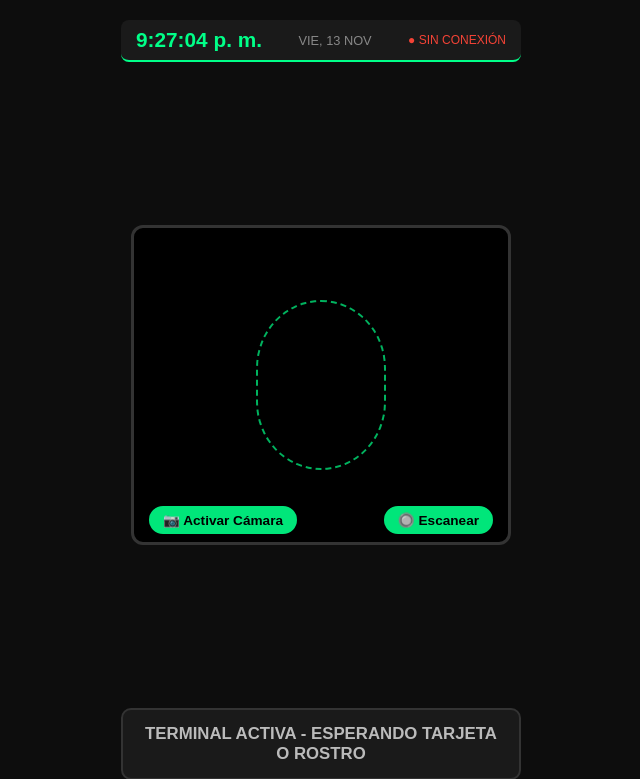
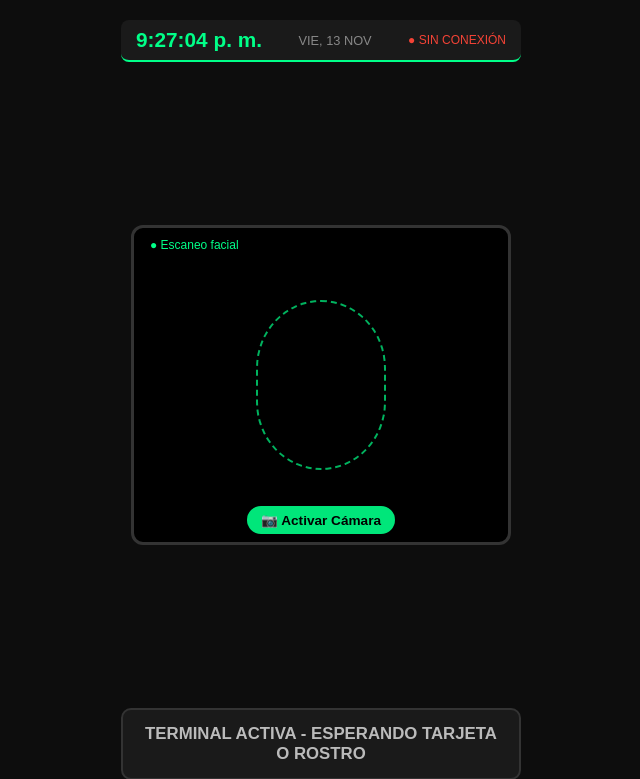
Before and after one commit to ELPOLLOVSKY/Proyecto-Chapa-NFC, a Flask app: page /celular in a window 1280 px wide. Shown: the top 779 px of the page, without its empty margins (319-959 px from the left). Run offline with Flask 3, Linux system fonts and the light colour scheme; data that the repository does not hold is empty.

Commit message:
Celular: escaneo facial automatico, sin boton
- La camara del celular revisa el rostro cada 1,2 s sin que nadie toque nada
- Sin persona frente a la camara no se registra nada
- Una persona reconocida no se vuelve a abrir durante 8 s
- Un rostro desconocido se registra como maximo una vez cada 5 s

Co-Authored-By: Claude Haiku 5.5 <noreply@anthropic.com>
Claude-Session: https://claude.ai/code/session_01WiomfoU2ReWiamnqTRaid2

```diff
--- a/app.py
+++ b/app.py
@@ -147,6 +147,20 @@ def registrar_log(uid, usuario, estado, detalle):
             writer.writeheader()
         writer.writerow(fila)
     sincronizar_firebase("POST", "/logs.json", fila)
+
+
+def ultimo_evento_coincide(uid, estado, detalle, segundos):
+    """True si el último registro es igual a este evento y ocurrió hace menos de 'segundos'."""
+    logs = leer_logs()
+    if not logs:
+        return False
+    u = logs[-1]
+    try:
+        ts = int(u.get("timestamp") or 0)
+    except ValueError:
+        return False
+    return (u.get("uid", "") == uid and u.get("estado") == estado
+            and u.get("detalle") == detalle and time.time() - ts < segundos)
 
 
 def encolar_comando(item):
@@ -338,8 +352,8 @@ def api_verificar_rostro():
 
         rasgos_vivo = extraer_rasgos(imagen)
         if rasgos_vivo is None:
-            registrar_log("", "Desconocido", "DENEGADO", "ROSTRO_NO_DETECTADO")
-            return jsonify({"success": False, "mensaje": "❌ No se detectó un rostro"})
+            # Sin rostro frente a la cámara: no es un evento, no se registra
+            return jsonify({"success": False, "sin_rostro": True, "mensaje": "Sin rostro"})
 
         usuarios = cargar_usuarios_locales()
         mejor_uid, mejor_similitud = None, -1.0
@@ -353,13 +367,17 @@ def api_verificar_rostro():
 
         if mejor_uid is not None and mejor_similitud >= UMBRAL_SIMILITUD:
             nombre = nombre_de(usuarios[mejor_uid])
-            registrar_log(mejor_uid, nombre, "PERMITIDO", "RECONOCIMIENTO_FACIAL")
-            # Abrir la chapa: el motor recibe la orden y la envía al Arduino
-            encolar_comando({"cmd": "OK", "origen": "FACIAL", "uid": mejor_uid,
-                             "nombre": nombre, "ts": time.time()})
+            # Si la misma persona acaba de entrar, no se vuelve a abrir ni a registrar
+            if not ultimo_evento_coincide(mejor_uid, "PERMITIDO", "RECONOCIMIENTO_FACIAL", 8):
+                registrar_log(mejor_uid, nombre, "PERMITIDO", "RECONOCIMIENTO_FACIAL")
+                # Abrir la chapa: el motor recibe la orden y la envía al Arduino
+                encolar_comando({"cmd": "OK", "origen": "FACIAL", "uid": mejor_uid,
+                                 "nombre": nombre, "ts": time.time()})
             return jsonify({"success": True, "mensaje": f"✅ Autorizado: {nombre}"})
 
-        registrar_log("", "Desconocido", "DENEGADO", "ROSTRO_NO_RECONOCIDO")
+        # Rostro desconocido frente a la cámara: se registra como máximo una vez cada 5 segundos
+        if not ultimo_evento_coincide("", "DENEGADO", "ROSTRO_NO_RECONOCIDO", 5):
+            registrar_log("", "Desconocido", "DENEGADO", "ROSTRO_NO_RECONOCIDO")
         return jsonify({"success": False, "mensaje": "❌ Rostro no reconocido"})
 
     except RuntimeError as e:
--- a/templates/celular.html
+++ b/templates/celular.html
@@ -70,6 +70,17 @@
             cursor: pointer;
             z-index: 10;
         }
+        #escaneo {
+            position: absolute;
+            top: 8px;
+            left: 8px;
+            font-size: 0.75rem;
+            color: #00ff88;
+            background: rgba(0, 0, 0, 0.6);
+            padding: 2px 8px;
+            border-radius: 10px;
+            z-index: 10;
+        }
 
         /* BANNER DE ESTADO */
         #banner-estado {
@@ -126,8 +137,8 @@
     <div class="terminal-screen">
         <video id="webcam" autoplay playsinline muted></video>
         <div class="face-frame"></div>
-        <button class="btn-accion" style="left: 15px;" onclick="activarCamaraManual()">📷 Activar Cámara</button>
-        <button class="btn-accion" style="right: 15px;" onclick="capturarYVerificarRostro()">🔘 Escanear</button>
+        <div id="escaneo">● Escaneo facial</div>
+        <button class="btn-accion" onclick="activarCamaraManual()">📷 Activar Cámara</button>
     </div>
 
     <div id="banner-estado" class="estado-inactivo">
@@ -151,8 +162,12 @@
             MALA_LECTURA: "ERROR DE LECTURA DE TARJETA"
         };
         const MOSTRAR_EVENTO_SEGUNDOS = 6;
+        const INTERVALO_ESCANEO_MS = 1200;
+        const ANCHO_ESCANEO = 320;   // se envía una imagen chica: basta para reconocer la cara
         let avisoCamara = null;
         let fotoActual = null;
+        let escaneoIniciado = false;
+        let pausaHasta = 0;          // después de un resultado, se espera antes del siguiente escaneo
 
         function pintarBanner(clase, titulo, datos) {
             const banner = document.getElementById('banner-estado');
@@ -199,6 +214,7 @@
             }
         }
 
+        // ----- Cámara -----
         async function activarCamaraManual() {
             // En el celular, el navegador bloquea la cámara si la página no es HTTPS
             if (!window.isSecureContext || !navigator.mediaDevices || !navigator.mediaDevices.getUserMedia) {
@@ -211,47 +227,53 @@
                 });
                 document.getElementById('webcam').srcObject = stream;
                 avisoCamara = null;
+                if (!escaneoIniciado) {
+                    escaneoIniciado = true;
+                    escanearRostroAuto();
+                }
             } catch (err) {
                 avisoCamara = `⚠️ No se pudo abrir la cámara (${err.name})`;
             }
         }
 
+        // ----- Escaneo facial automático (sin botones) -----
+        async function escanearRostroAuto() {
+            const video = document.getElementById('webcam');
+            if (video.videoWidth && Date.now() >= pausaHasta) {
+                const escala = ANCHO_ESCANEO / video.videoWidth;
+                const canvas = document.createElement('canvas');
+                canvas.width = ANCHO_ESCANEO;
+                canvas.height = Math.round(video.videoHeight * escala);
+                canvas.getContext('2d').drawImage(video, 0, 0, canvas.width, canvas.height);
+                try {
+                    const r = await fetch('/api/verificar_rostro', {
+                        method: 'POST',
+                        headers: { 'Content-Type': 'application/json' },
+                        body: JSON.stringify({ imagen: canvas.toDataURL('image/jpeg', 0.8), auto: true })
+                    }).then(res => res.json());
+
+                    if (r.success) {
+                        pausaHasta = Date.now() + 6000;      // ya autorizado: no volver a abrir enseguida
+                    } else if (r.sin_rostro) {
+                        pausaHasta = 0;                      // nadie frente a la cámara: seguir revisando
+                    } else {
+                        pausaHasta = Date.now() + 2500;      // rostro no reconocido: pausa corta
+                    }
+                } catch (err) {
+                    pausaHasta = Date.now() + 3000;          // sin conexión: esperar y reintentar
+                }
+            }
+            setTimeout(escanearRostroAuto, INTERVALO_ESCANEO_MS);
+        }
+
+        // ----- Reloj -----
         function actualizarReloj() {
             const ahora = new Date();
             document.getElementById('reloj').innerText = ahora.toLocaleTimeString('es-CL');
             document.getElementById('fecha').innerText = ahora.toLocaleDateString('es-CL', { weekday: 'short', month: 'short', day: 'numeric' });
         }
 
-        async function capturarYVerificarRostro() {
-            const video = document.getElementById('webcam');
-            if (!video.videoWidth) {
-                avisoCamara = '⚠️ Primero activa la cámara';
-                return;
-            }
-            avisoCamara = null;
-            pintarBanner('estado-espera', '🔍 Verificando rostro...', null);
-
-            const canvas = document.createElement('canvas');
-            canvas.width = video.videoWidth;
-            canvas.height = video.videoHeight;
-            canvas.getContext('2d').drawImage(video, 0, 0, canvas.width, canvas.height);
-
-            try {
-                const res = await fetch('/api/verificar_rostro', {
-                    method: 'POST',
-                    headers: { 'Content-Type': 'application/json' },
-                    body: JSON.stringify({ imagen: canvas.toDataURL('image/jpeg') })
-                });
-                const r = await res.json();
-                if (!r.success && !r.mensaje.startsWith('❌')) {
-                    avisoCamara = `⚠️ ${r.mensaje}`;
-                }
-            } catch (err) {
-                avisoCamara = '⚠️ Sin conexión con el servidor';
-            }
-            actualizarEstado();
-        }
-
+        // ----- Estado en tiempo real -----
         function actualizarEstado() {
             fetch('/api/estado', { cache: 'no-store' })
                 .then(res => res.json())
@@ -259,7 +281,6 @@
                 .catch(err => console.error(err));
         }
 
-        // Tiempo real: el servidor empuja el estado cuando cambia (Server-Sent Events)
         function marcarConexion(activa) {
             const el = document.getElementById('conexion');
             el.innerText = activa ? '● EN VIVO' : '● SIN CONEXIÓN';
```
